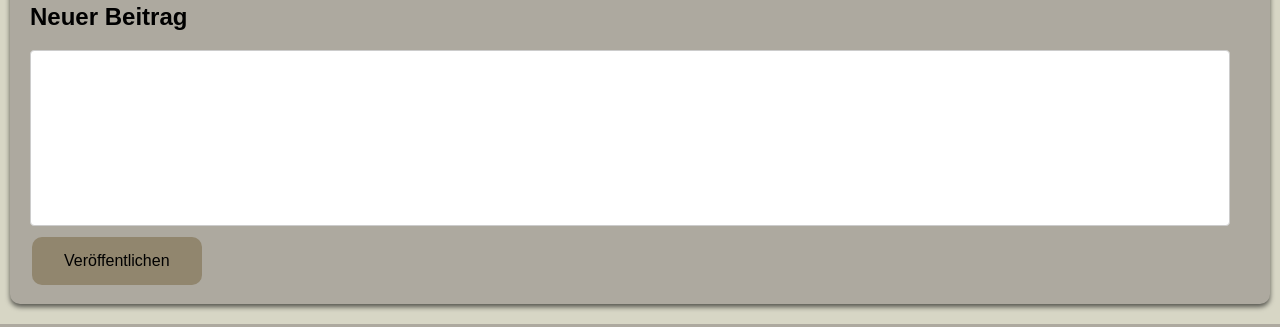
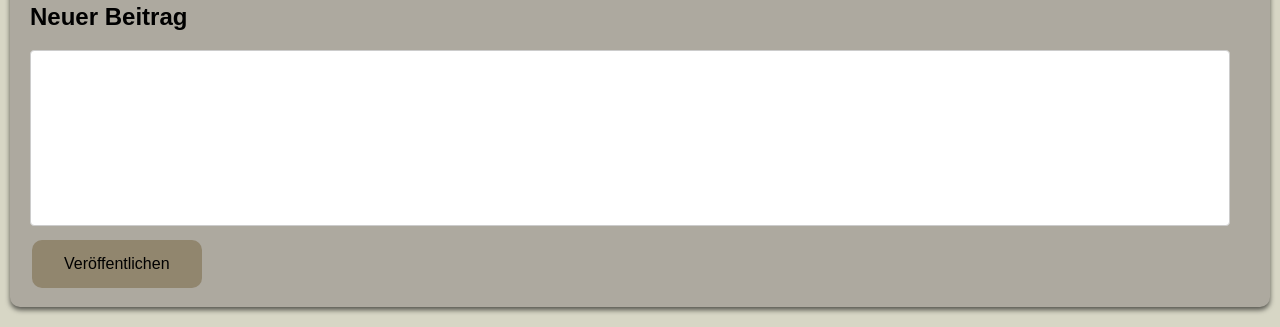
Before and after one commit to HKemper1/SetMatch, a PHP site: page / in a window 1280 px wide. Shown: the part 1414-1741 px from the top of the page. Run offline with PHP 8.4, Linux system fonts and the light colour scheme.

Commit message:
index.php change textarea and send button (Messages) and modified css

```diff
--- a/css/style.css
+++ b/css/style.css
@@ -278,7 +278,19 @@ input[type=text], select, textarea {
     }
 }
 
-/* CSS-Regel das sich die Textarea nicht groeßer oder kleiner ziehen laest */
-textarea {
+/* CSS-Regel fuer den Button und das Textfeld */
+.beitrag {
+    display: flex;
+    flex-direction: column;
+    align-items: flex-start;
+}
+
+.beitrag textarea {
     resize: none;
+    width: 100%;
+    margin-bottom: 10px;
 }
+
+input[type="submit"] {
+    align-self: flex-start; /* Button an den Anfang der Achse setzen */
+}
--- a/index.php
+++ b/index.php
@@ -100,7 +100,7 @@ require_once $abs_path . "/php/include/head.php";
             <a href="#">&raquo;</a>
         </div>
 
-        <div>
+        <div class="beitrag">
             <h2>Neuer Beitrag</h2>
             <label for="text"></label><textarea id="text" name="text" cols="100" rows="10"
                                                 maxlength="1000"></textarea>
```
